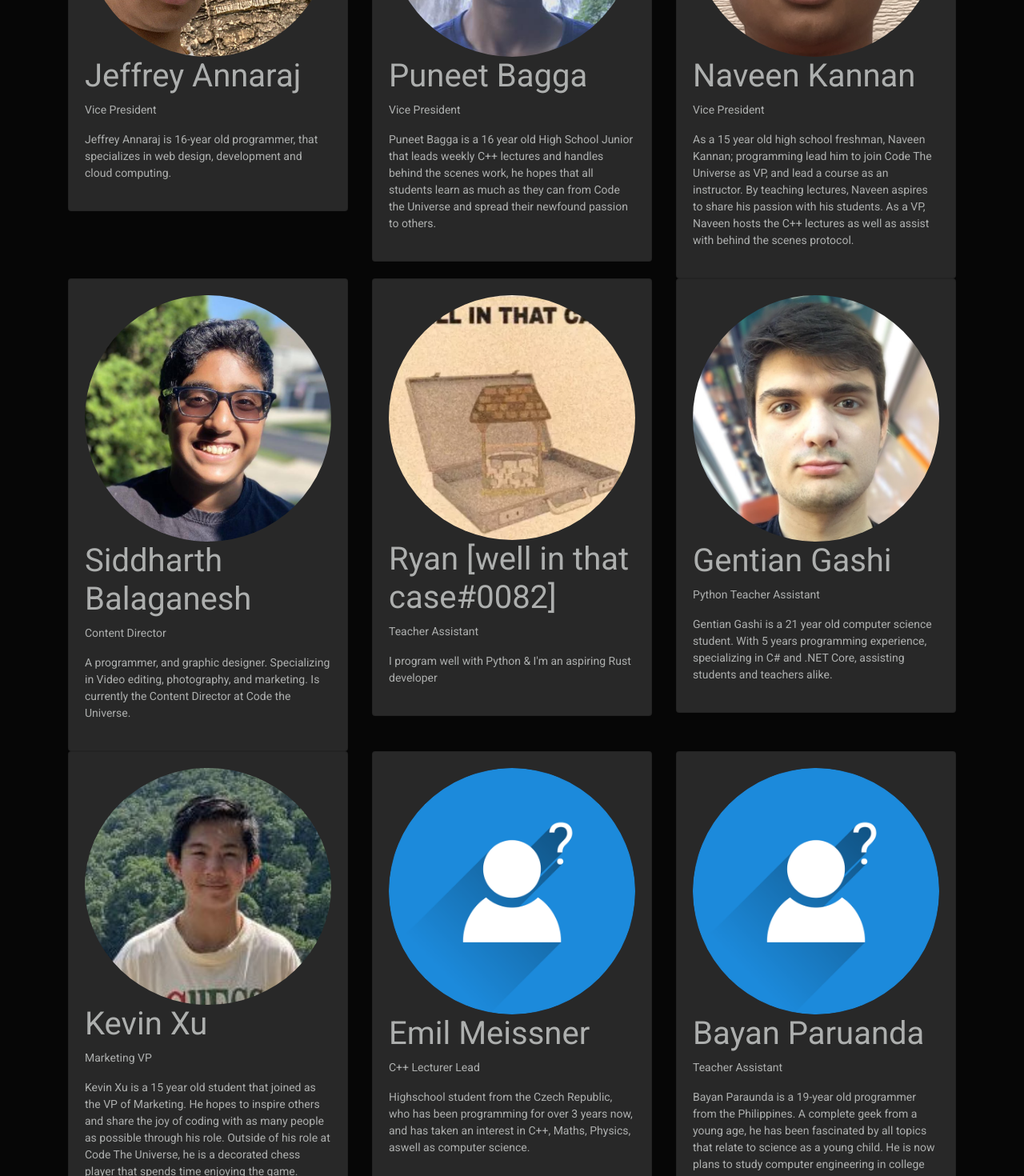
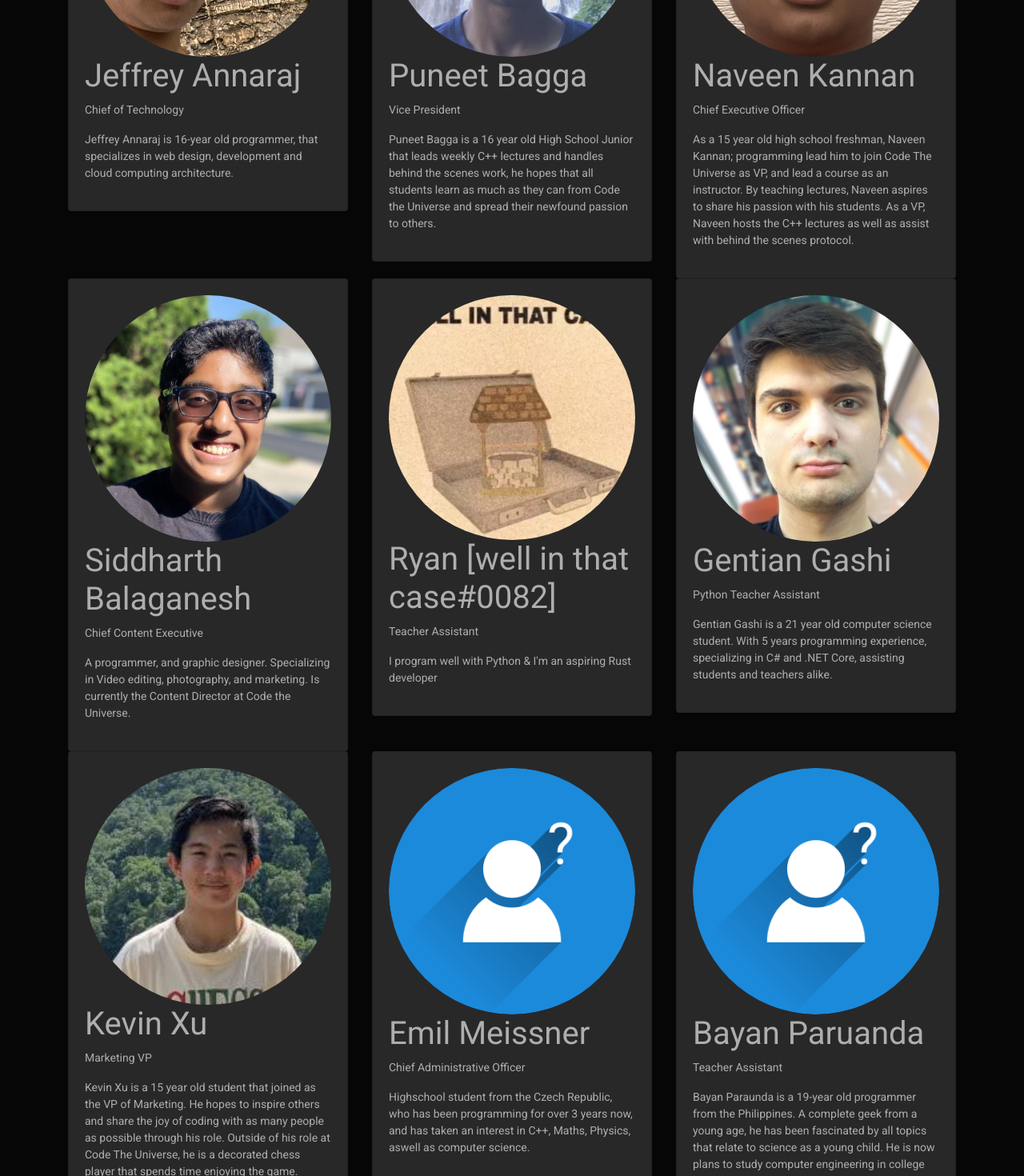
Before and after one commit to sx328/amplifycdu, a Next.js app: page /team in a window 1280 px wide. Shown: the part 440-1910 px from the top of the page at 80% size. Built offline with nearby package versions, Linux system fonts and the light colour scheme.

Commit message:
updated team roles

```diff
--- a/pages/team.jsx
+++ b/pages/team.jsx
@@ -23,10 +23,10 @@ export default function () {
             <TeamCard
               name={"Jeffrey Annaraj"}
               imageSrc={"assets/img/photo_2020-05-28_01-16-07.jpg"}
-              title={"Vice President"}
+              title={"Chief of Technology"}
               bio={`
-                            Jeffrey Annaraj is 16-year old programmer, that specializes in
-                web design, development and cloud computing.
+                Jeffrey Annaraj is 16-year old programmer, that specializes in
+                web design, development and cloud computing architecture.
             `}
             />
             <TeamCard
@@ -44,7 +44,7 @@ export default function () {
             <TeamCard
               name={"Naveen Kannan"}
               imageSrc={"assets/img/naveen.png"}
-              title={"Vice President"}
+              title={"Chief Executive Officer"}
               bio={`
                   As a 15 year old high school freshman, Naveen Kannan;
                   programming lead him to join Code The Universe as VP, and lead
@@ -57,7 +57,7 @@ export default function () {
             <TeamCard
               name={`Siddharth Balaganesh`}
               imageSrc={"assets/img/sid.jpg"}
-              title={"Content Director"}
+              title={"Chief Content Executive"}
               bio={`
                   A programmer, and graphic designer. Specializing
                   in Video editing, photography, and marketing. Is currently the
@@ -95,7 +95,7 @@ export default function () {
             <TeamCard
               name={"Emil Meissner"}
               imageSrc={"assets/img/unknown.png"}
-              title={"C++ Lecturer Lead"}
+              title={"Chief Administrative Officer"}
               bio={`
                   Highschool student from the Czech Republic, who has been
                   programming for over 3 years now, and has taken an interest in
```
